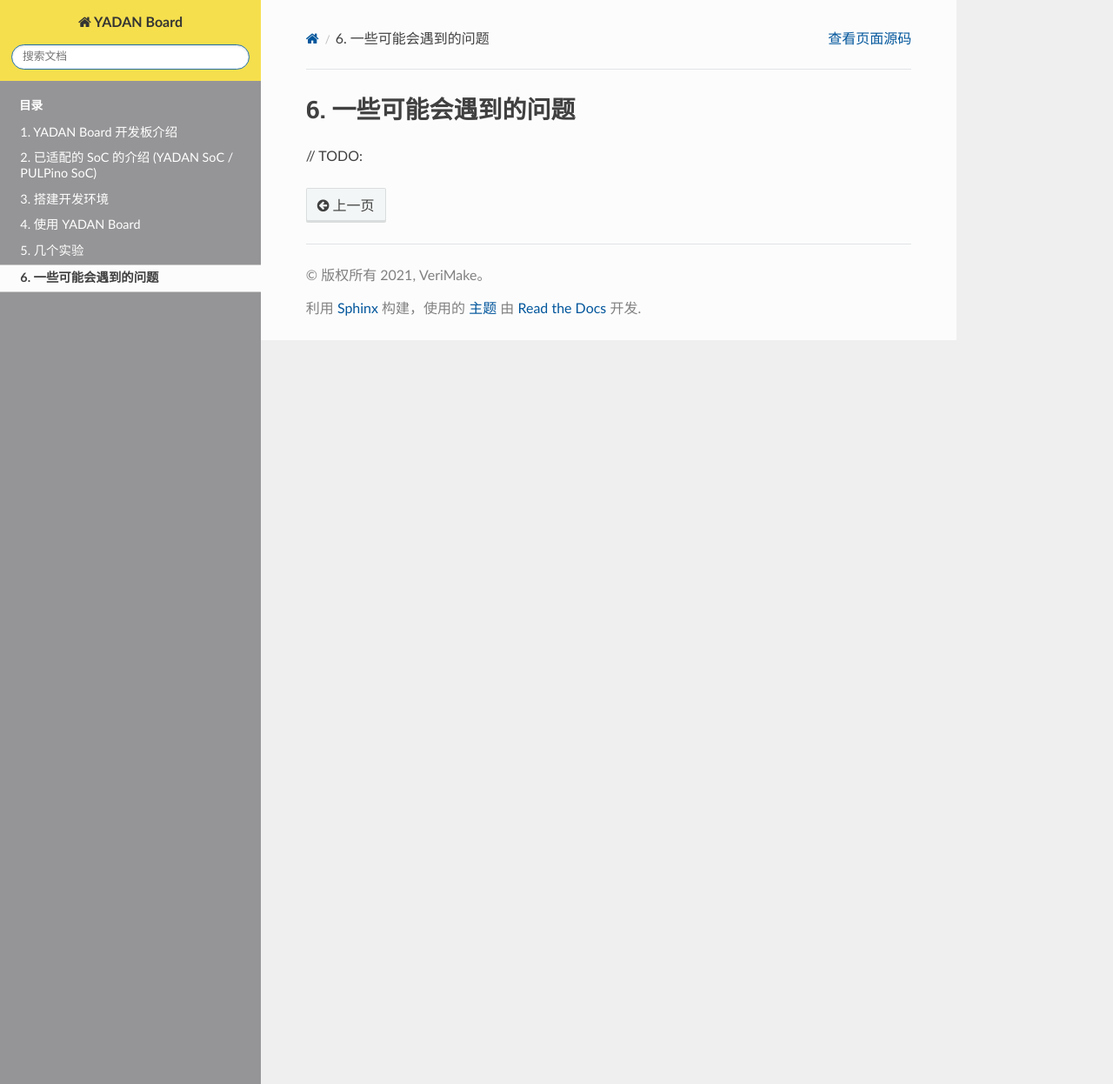
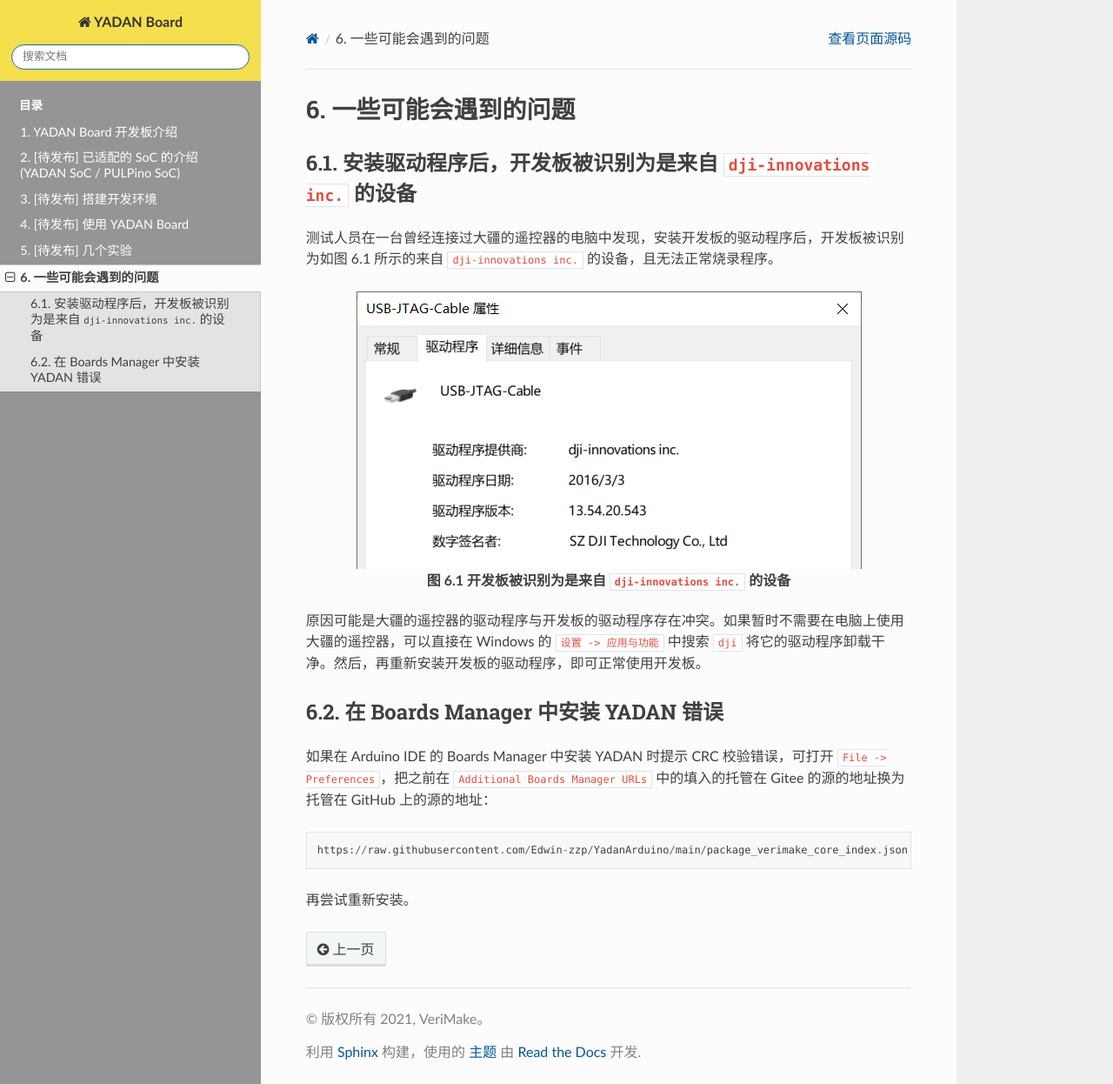
Before and after one commit to CSY-tvgo/YADAN-Docs, a Sphinx documentation site: the page built from docs/source/YADAN_Board/chap6.md, in a window 1280 px wide and 1246 px high. Shown: the whole window at 87% size. Built offline with Sphinx 7.4.7 and the Read the Docs theme 2.0.0, drawn with Linux system fonts in a browser that asks for light colours.

Commit message:
upload chap06

````diff
--- a/docs/source/YADAN_Board/chap6.md
+++ b/docs/source/YADAN_Board/chap6.md
@@ -1,3 +1,19 @@
 # 一些可能会遇到的问题
 
-// TODO:
+## 安装驱动程序后，开发板被识别为是来自 `dji-innovations inc.` 的设备
+
+测试人员在一台曾经连接过大疆的遥控器的电脑中发现，安装开发板的驱动程序后，开发板被识别为如图 6.1 所示的来自 `dji-innovations inc.` 的设备，且无法正常烧录程序。
+
+**<center>![图 6.1 开发板被识别为是来自 dji-innovations inc. 的设备](imgs/img_06_01.png)
+图 6.1 开发板被识别为是来自 `dji-innovations inc.` 的设备</center>**
+
+原因可能是大疆的遥控器的驱动程序与开发板的驱动程序存在冲突。如果暂时不需要在电脑上使用大疆的遥控器，可以直接在 Windows 的 `设置 -> 应用与功能` 中搜索 `dji` 将它的驱动程序卸载干净。然后，再重新安装开发板的驱动程序，即可正常使用开发板。
+
+
+## 在 Boards Manager 中安装 YADAN 错误
+
+如果在 Arduino IDE 的 Boards Manager 中安装 YADAN 时提示 CRC 校验错误，可打开 `File -> Preferences`，把之前在 `Additional Boards Manager URLs` 中的填入的托管在 Gitee 的源的地址换为托管在 GitHub 上的源的地址：
+```
+https://raw.githubusercontent.com/Edwin-zzp/YadanArduino/main/package_verimake_core_index.json
+```
+再尝试重新安装。
````
Also changed, not shown: docs/source/index.rst (+6 -6 lines), docs/source/YADAN_Board/imgs/img_06_01.png (added).
